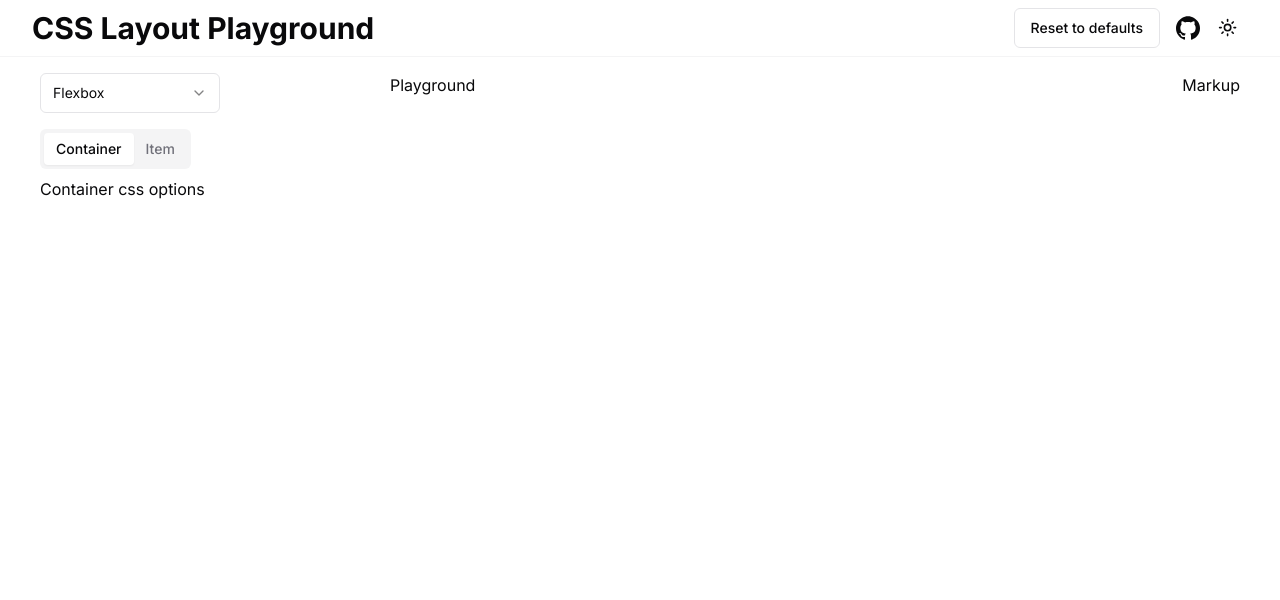
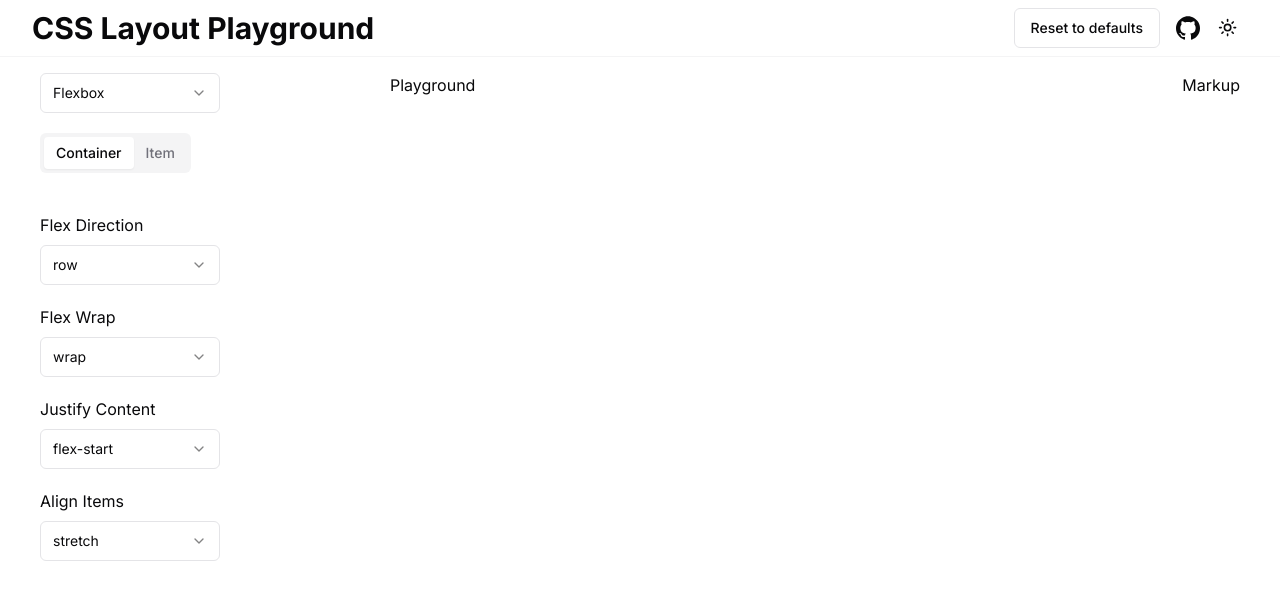
Before and after one commit to javalce/css-layout-playground, a Next.js app: page / in a window 1280 px wide. Shown: the top 600 px of the page. Built offline with nearby package versions, Linux system fonts and the light colour scheme.

Commit message:
Add FlexboxOption and FlexboxOptions components

```diff
--- /dev/null
+++ b/src/components/FlexboxOption.tsx
@@ -0,0 +1,29 @@
+import { Select, SelectContent, SelectItem, SelectTrigger, SelectValue } from './ui/select';
+
+export default function FlexboxOption({
+  title,
+  defaultValue,
+  data,
+}: {
+  title: string;
+  defaultValue: string;
+  data: Record<string, string>;
+}) {
+  return (
+    <article>
+      <p className='mb-2'>{title}</p>
+      <Select defaultValue={defaultValue}>
+        <SelectTrigger className='w-[180px]'>
+          <SelectValue placeholder='Select a layout type' />
+        </SelectTrigger>
+        <SelectContent>
+          {Object.entries(data).map(([key, value]) => (
+            <SelectItem key={key} value={value}>
+              {value}
+            </SelectItem>
+          ))}
+        </SelectContent>
+      </Select>
+    </article>
+  );
+}
--- /dev/null
+++ b/src/components/FlexboxOptions.tsx
@@ -0,0 +1,29 @@
+'use client';
+
+import { FLEXBOX_ALIGN, FLEXBOX_DIRECTIONS, FLEXBOX_JUSTIFY, FLEXBOX_WRAP } from '@/models/layout';
+import { useFlexboxStore } from '@/store/flexbox.store';
+import FlexboxOption from './FlexboxOption';
+
+export function FlexboxOptions() {
+  const flexboxDirection = useFlexboxStore((state) => state.flexDirection);
+  const flexboxWrap = useFlexboxStore((state) => state.flexWrap);
+  const flexboxJustifyContent = useFlexboxStore((state) => state.justifyContent);
+  const flexboxAlignItems = useFlexboxStore((state) => state.alignItems);
+
+  return (
+    <section className='flex flex-col gap-y-5'>
+      <FlexboxOption
+        data={FLEXBOX_DIRECTIONS}
+        defaultValue={flexboxDirection}
+        title='Flex Direction'
+      />
+      <FlexboxOption data={FLEXBOX_WRAP} defaultValue={flexboxWrap} title='Flex Wrap' />
+      <FlexboxOption
+        data={FLEXBOX_JUSTIFY}
+        defaultValue={flexboxJustifyContent}
+        title='Justify Content'
+      />
+      <FlexboxOption data={FLEXBOX_ALIGN} defaultValue={flexboxAlignItems} title='Align Items' />
+    </section>
+  );
+}
--- a/src/components/Sidebar.tsx
+++ b/src/components/Sidebar.tsx
@@ -1,11 +1,12 @@
 import { capitalizeFirstLetter } from '@/lib/utils';
 import { LAYOUT_TYPES } from '@/models/layout';
+import { FlexboxOptions } from './FlexboxOptions';
 import { Select, SelectContent, SelectItem, SelectTrigger, SelectValue } from './ui/select';
 import { Tabs, TabsContent, TabsList, TabsTrigger } from './ui/tabs';
 
 export default function Sidebar() {
   return (
-    <aside className='flex flex-col gap-y-4 [grid-area:options]'>
+    <aside className='flex flex-col gap-y-5 [grid-area:options]'>
       <section>
         <Select defaultValue={LAYOUT_TYPES.FLEXBOX}>
           <SelectTrigger className='w-[180px]'>
@@ -25,10 +26,10 @@ export default function Sidebar() {
           <TabsTrigger value='container'>Container</TabsTrigger>
           <TabsTrigger value='item'>Item</TabsTrigger>
         </TabsList>
-        <TabsContent value='container'>
-          <div>Container css options</div>
+        <TabsContent className='mt-10' value='container'>
+          <FlexboxOptions />
         </TabsContent>
-        <TabsContent value='item'>
+        <TabsContent className='mt-10' value='item'>
           <div>Item css options</div>
         </TabsContent>
       </Tabs>
```
